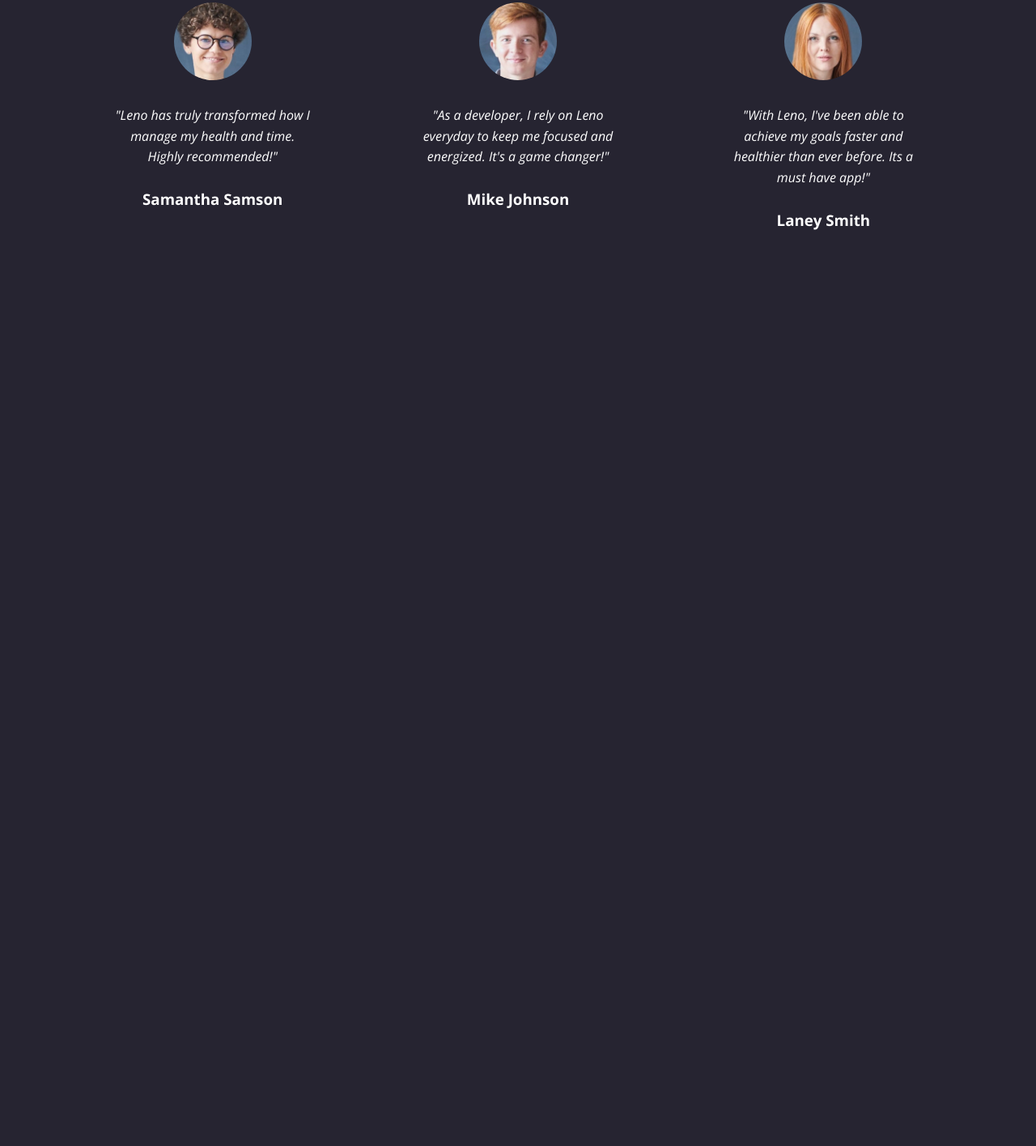
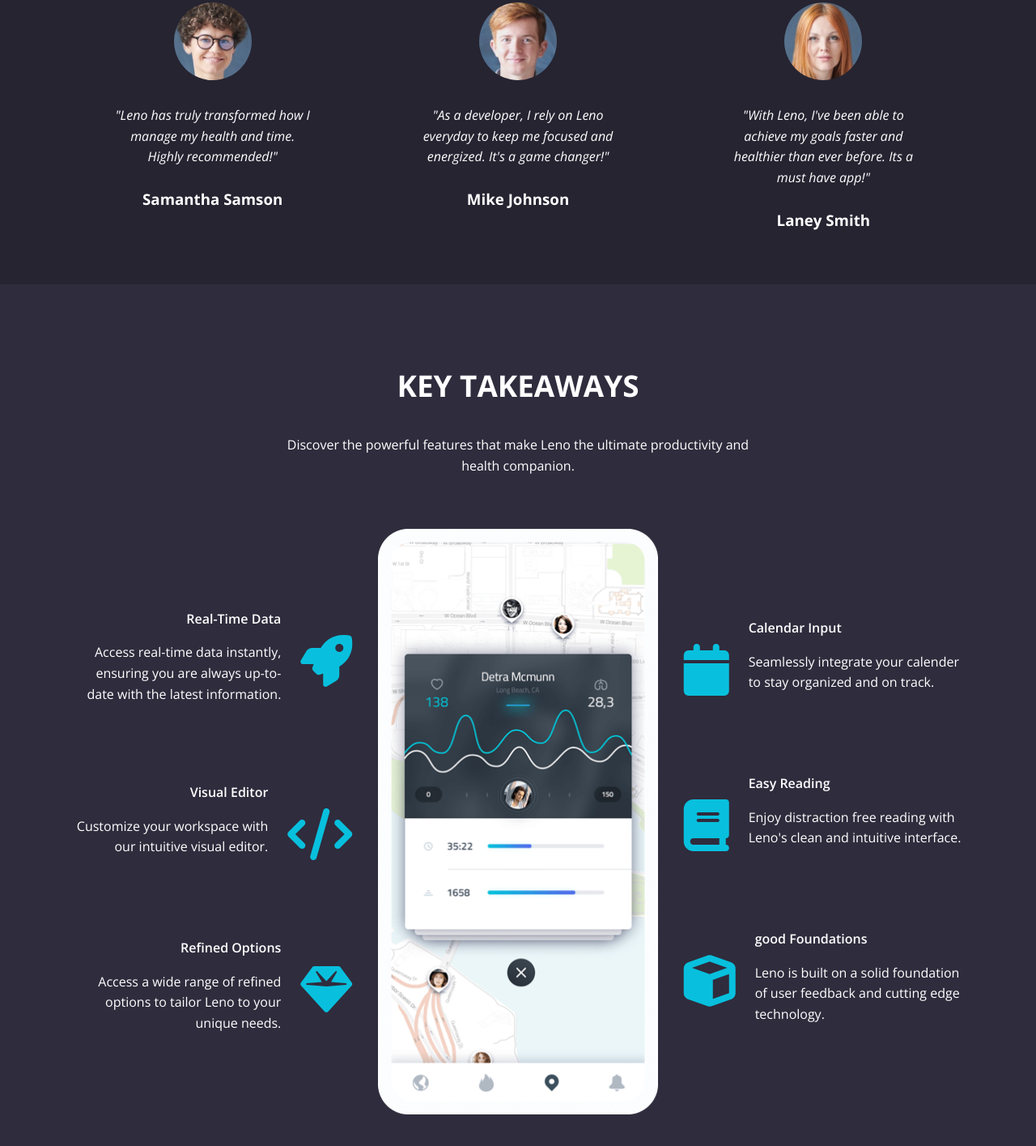
Before and after one commit to babairkx/BEM-website, a plain HTML site: page index.html in a window 1280 px wide. Shown: the part 1037-2452 px from the top of the page at 81% size. Before the commit the page ends 1388 px from the top, so only its background shows below. Drawn offline with nearby package versions, Linux system fonts and the light colour scheme.

Commit message:
2nd commit

```diff
--- a/css/styles.css
+++ b/css/styles.css
@@ -221,6 +221,68 @@ img {
   margin-bottom: 1.5rem;
 }
 
+/* features */
+.features {
+  background: var(--tertiary-color);
+  padding: 6rem 2rem;
+}
+
+.features__container {
+  text-align: center;
+}
+
+.features__title {
+  font-size: 2.3rem;
+  margin-bottom: 2rem;
+  text-transform: uppercase;
+}
+
+.features__description {
+  max-width: 600px;
+  margin: 1rem auto 4rem;
+}
+
+.features__grid {
+  display: grid;
+  grid-template-columns: repeat(3, 1fr);
+  gap: 2rem;
+}
+
+.features__grid-column {
+  display: flex;
+  flex-direction: column;
+  align-items: center;
+  justify-content: center;
+  gap: 6rem;
+}
+
+.features__grid-item {
+  display: flex;
+  align-items: start;
+  justify-content: start;
+  text-align: right;
+  gap: 1.5rem;
+}
+
+.features__grid-item-text-title {
+  font-size: 1.3 rem;
+  font-weight: 600;
+  margin-bottom: 1rem;
+}
+
+.features__grid-item-icon {
+  margin-top: 2rem;
+}
+
+.features__grid-item-icon i {
+  color: var(--primary-color);
+}
+
+.features__grid-column-right .features__grid-item {
+  flex-direction: row-reverse;
+  text-align: left;
+}
+
 
 
 
@@ -251,6 +313,32 @@ img {
   .testimonials__container {
     grid-template-columns: 1fr;
   }
+
+  .features__grid {
+    grid-template-columns: 1fr;
+  }
+
+  .features__grid-column-left,
+  .features__grid-column-right {
+    order: 2;
+    margin-bottom: 2rem;
+  }
+
+  .features__grid-column-center {
+    order: 1;
+    margin-bottom: 2rem;
+  }
+
+  .features__grid-item,
+  .features__grid-column-right .features__grid-item {
+    text-align: center;
+    flex-direction: column-reverse;
+    max-width: 400px;
+  }
+
+  .features__grid-item-icon {
+    margin: 0 auto;
+  }
 }
 
 
@@ -267,7 +355,8 @@ img {
 @media (max-width: 576px) {
 
   .hero,
-  .testimonials {
+  .testimonials,
+  .features {
     width: 100vh;
   }
 }
--- a/index.html
+++ b/index.html
@@ -164,7 +164,118 @@
     </div>
   </section>
 
-
+  <!-- features -->
+  <section class="features" id="features">
+    <div class="features__container container">
+      <div class="features__content">
+        <h2 class="features__title">
+          Key Takeaways
+        </h2>
+        <p class="features__description">
+          Discover the powerful features that make Leno the ultimate productivity
+          and health companion.
+        </p>
+        <div class="features__grid">
+          <!-- grid-column-1 -->
+          <div class="features__grid-column features__grid-column-left">
+            <!-- grid-item-1 -->
+            <div class="features__grid-item">
+              <div class="features__grid-item-text">
+                <h4 class="features__grid-item-text-title">
+                  Real-Time Data
+                </h4>
+                <p class="features__grid-item-text-description">
+                  Access real-time data instantly, ensuring you are always
+                  up-to-date with the latest information.
+                </p>
+              </div>
+              <div class="features__grid-item-icon">
+                <i class="fas fa-rocket fa-4x"></i>
+              </div>
+            </div>
+            <!-- grid-item-2 -->
+            <div class="features__grid-item">
+              <div class="features__grid-item-text">
+                <h4 class="features__grid-item-text-title">
+                  Visual Editor
+                </h4>
+                <p class="features__grid-item-text-description">
+                  Customize your workspace with our intuitive visual editor.
+                </p>
+              </div>
+              <div class="features__grid-item-icon">
+                <i class="fas fa-code fa-4x"></i>
+              </div>
+            </div>
+            <!-- grid-item-3 -->
+            <div class="features__grid-item">
+              <div class="features__grid-item-text">
+                <h4 class="features__grid-item-text-title">
+                  Refined Options
+                </h4>
+                <p class="features__grid-item-text-description">
+                  Access a wide range of refined options to tailor Leno to your unique needs.
+                </p>
+              </div>
+              <div class="features__grid-item-icon">
+                <i class="fas fa-gem fa-4x"></i>
+              </div>
+            </div>
+          </div>
+          <!-- grid-column-2 -->
+          <div class="features__grid-column features__grid-column-center">
+            <img src="/images/features-smartphone-1.png" alt="smartphone image">
+          </div>
+          <!-- grid-column-3 -->
+          <div class="features__grid-column features__grid-column-right">
+            <!-- grid-item-1 -->
+            <div class="features__grid-item">
+              <div class="features__grid-item-text">
+                <h4 class="features__grid-item-text-title">
+                  Calendar Input
+                </h4>
+                <p class="features__grid-item-text-description">
+                  Seamlessly integrate your calender to stay organized and on track.
+                </p>
+              </div>
+              <div class="features__grid-item-icon">
+                <i class="fas fa-calendar fa-4x"></i>
+              </div>
+            </div>
+            <!-- grid-item-2 -->
+            <div class="features__grid-item">
+              <div class="features__grid-item-text">
+                <h4 class="features__grid-item-text-title">
+                  Easy Reading
+                </h4>
+                <p class="features__grid-item-text-description">
+                  Enjoy distraction free reading with Leno's clean and intuitive interface.
+                </p>
+              </div>
+              <div class="features__grid-item-icon">
+                <i class="fas fa-book fa-4x"></i>
+              </div>
+            </div>
+            <!-- grid-item-3 -->
+            <div class="features__grid-item">
+              <div class="features__grid-item-text">
+                <h4 class="features__grid-item-text-title">
+                  good Foundations
+                </h4>
+                <p class="features__grid-item-text-description">
+                  Leno is built on a solid foundation of user feedback and cutting edge
+                  technology.
+                </p>
+              </div>
+              <div class="features__grid-item-icon">
+                <i class="fas fa-cube fa-4x"></i>
+              </div>
+            </div>
+          </div>
+        </div>
+      </div>
+    </div>
+  </section>
   <script src="/js/script.js"></script>
 </body>
 
--- a/js/script.js
+++ b/js/script.js
@@ -1,4 +1,4 @@
-// menu toggle
+// mobile menu toggle
 document.addEventListener("DOMContentLoaded", () => {
   const toggleButton = document.querySelector(".navbar__mobile-menu-toggle");
   const mobileMenu = document.querySelector(".navbar__mobile-menu-dropdown");
@@ -7,7 +7,7 @@ document.addEventListener("DOMContentLoaded", () => {
   });
 });
 
-// menu scroll background
+// navbar scroll background
 window.addEventListener("scroll", () => {
   const navbar = document.querySelector(".navbar");
   if (window.scrollY > 0) {
```
